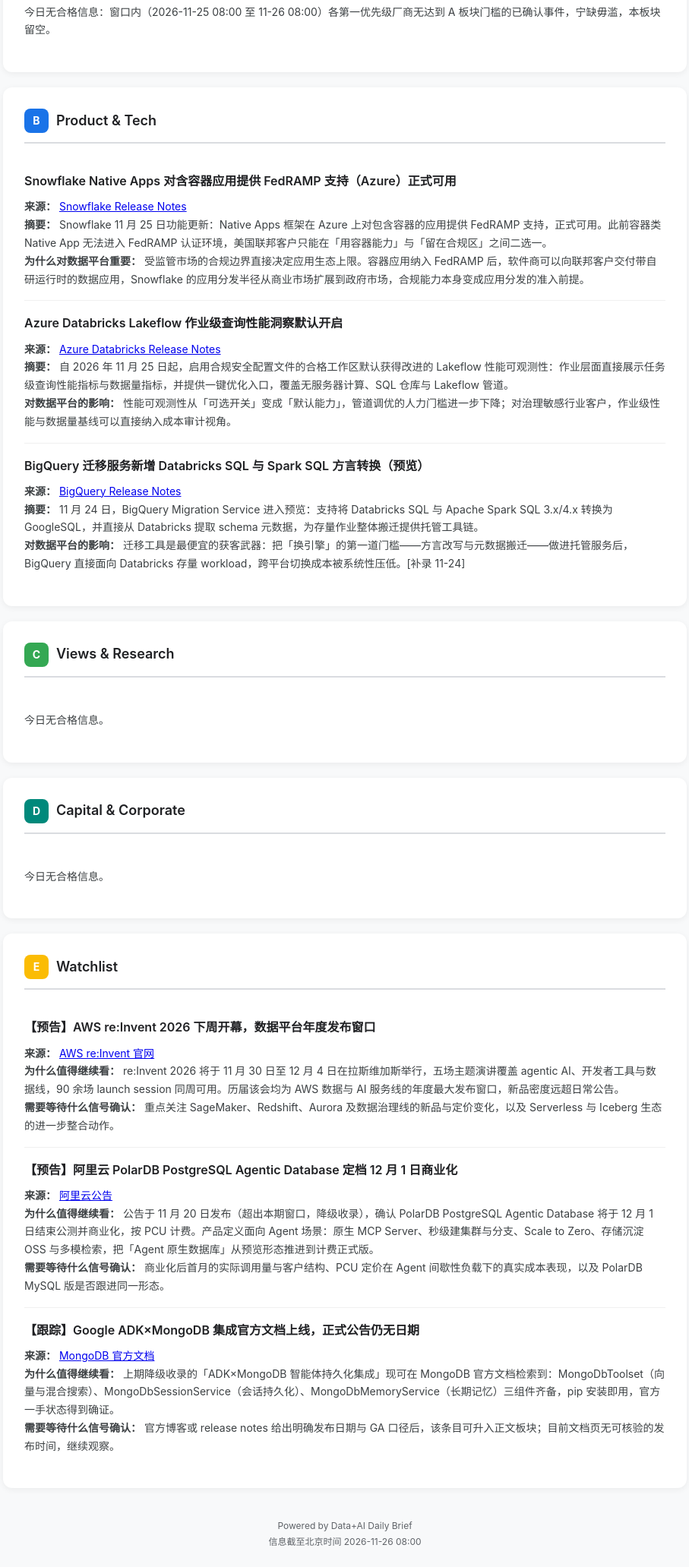
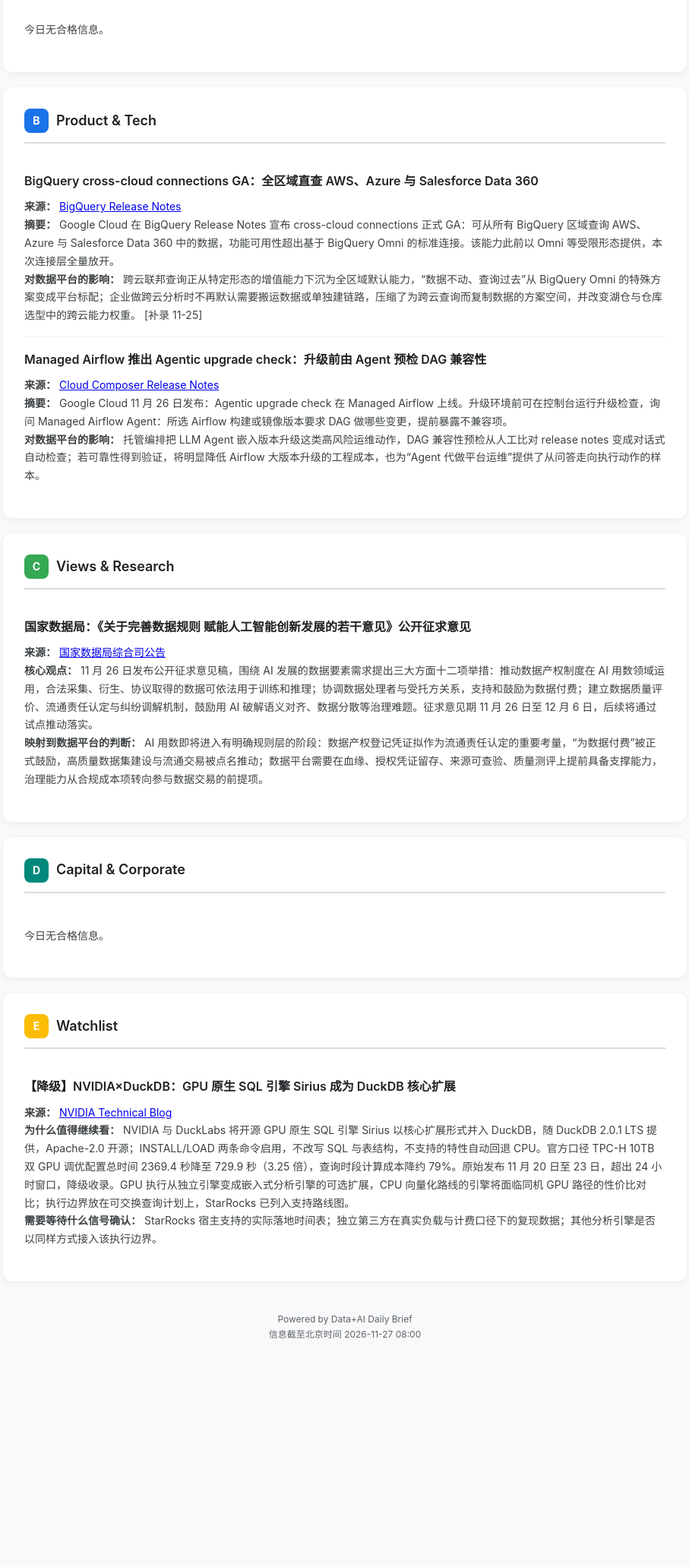
Before and after one commit to haiyangchenbj/data-ai-daily, a plain HTML site: page index.html in a window 1280 px wide. Shown: the part 601-2664 px from the top of the page at 76% size, without its empty margins (186-1093 px from the left). After the commit the page ends 2409 px from the top, so only its background shows below. Drawn offline with Linux system fonts and the light colour scheme.

Commit message:
Deploy: Data+AI daily report 2026-11-27

```diff
--- a/index.html
+++ b/index.html
@@ -3,7 +3,7 @@
 <head>
 <meta charset="UTF-8">
 <meta name="viewport" content="width=device-width, initial-scale=1.0">
-<title>Data+AI 全球日报 | 2026-11-26</title>
+<title>Data+AI 全球日报 | 2026-11-27</title>
 <style>
   :root {
     --primary: #1a73e8;
@@ -162,7 +162,7 @@
 
   <div class="header">
     <h1>📊 Data+AI 全球日报</h1>
-    <div class="date">2026-11-26 · 严格只包含过去24小时信息</div>
+    <div class="date">2026-11-27 · 严格只包含过去24小时信息</div>
   </div>
 
   <!-- 根据实际日报内容填充以下模板 -->
@@ -170,12 +170,12 @@
   <div class="summary-box">
     <h2>🔥 今日最重要的3个变化</h2>
     <ol>
-      <li>数据库开始把智能体当一等公民，原生形态走向计费产品。</li>
-      <li>合规成为数据平台应用生态前提，受监管市场门槛继续抬高。</li>
-      <li>迁移工具持续加码，平台竞争从功能对标转向存量负载争夺。</li>
+      <li>跨云联邦查询成为全区域默认能力，跨云孤岛的查询边界在松动</li>
+      <li>编排平台把智能体嵌进升级与运维动作，从回答问题走向代做检查</li>
+      <li>数据要素规则开始为AI用数定价定责，治理进入实操条款阶段</li>
     </ol>
     <div class="verdict">
-      <strong>总判断：</strong>窗口内信号密度低，但两条主线清晰：数据库正在把智能体当一等公民重写接口与计费形态，合规与可观测性加速内化为平台默认能力；头部云厂商年度大会下周开幕，数据平台新品大概率集中释放，短期宜少动、会后集中评估。
+      <strong>总判断：</strong>窗口内发布动作偏薄，但三条线同向：跨云查询下沉为默认能力，Agent 进入平台运维链路，政策把 AI 用数的产权、付费与责任写成可执行条款。数据平台的竞争正从存算性能转向查询可达范围、运维自动化深度与用数合规支撑，投入重点宜转向这三处。
     </div>
   </div>
 
@@ -188,7 +188,7 @@
     <div class="item">
     <h3></h3>
 
-    <div class="body">今日无合格信息：窗口内（2026-11-25 08:00 至 11-26 08:00）各第一优先级厂商无达到 A 板块门槛的已确认事件，宁缺毋滥，本板块留空。</div>
+    <div class="body">今日无合格信息。</div>
 </div>
   </div>
 
@@ -199,19 +199,14 @@
       <h2>Product & Tech</h2>
     </div>
     <div class="item">
-    <h3>Snowflake Native Apps 对含容器应用提供 FedRAMP 支持（Azure）正式可用</h3>
+    <h3>BigQuery cross-cloud connections GA：全区域直查 AWS、Azure 与 Salesforce Data 360</h3>
 
-    <div class="body"><b>来源：</b> <a href="https://docs.snowflake.com/release-notes/new-features">Snowflake Release Notes</a><br><b>摘要：</b> Snowflake 11 月 25 日功能更新：Native Apps 框架在 Azure 上对包含容器的应用提供 FedRAMP 支持，正式可用。此前容器类 Native App 无法进入 FedRAMP 认证环境，美国联邦客户只能在「用容器能力」与「留在合规区」之间二选一。<br><b>为什么对数据平台重要：</b> 受监管市场的合规边界直接决定应用生态上限。容器应用纳入 FedRAMP 后，软件商可以向联邦客户交付带自研运行时的数据应用，Snowflake 的应用分发半径从商业市场扩展到政府市场，合规能力本身变成应用分发的准入前提。</div>
+    <div class="body"><b>来源：</b> <a href="https://cloud.google.com/bigquery/docs/release-notes">BigQuery Release Notes</a><br><b>摘要：</b> Google Cloud 在 BigQuery Release Notes 宣布 cross-cloud connections 正式 GA：可从所有 BigQuery 区域查询 AWS、Azure 与 Salesforce Data 360 中的数据，功能可用性超出基于 BigQuery Omni 的标准连接。该能力此前以 Omni 等受限形态提供，本次连接层全量放开。<br><b>对数据平台的影响：</b> 跨云联邦查询正从特定形态的增值能力下沉为全区域默认能力，“数据不动、查询过去”从 BigQuery Omni 的特殊方案变成平台标配；企业做跨云分析时不再默认需要搬运数据或单独建链路，压缩了为跨云查询而复制数据的方案空间，并改变湖仓与仓库选型中的跨云能力权重。 [补录 11-25]</div>
 </div>
 <div class="item">
-    <h3>Azure Databricks Lakeflow 作业级查询性能洞察默认开启</h3>
+    <h3>Managed Airflow 推出 Agentic upgrade check：升级前由 Agent 预检 DAG 兼容性</h3>
 
-    <div class="body"><b>来源：</b> <a href="https://learn.microsoft.com/zh-cn/Azure/databricks/release-notes/whats-coming">Azure Databricks Release Notes</a><br><b>摘要：</b> 自 2026 年 11 月 25 日起，启用合规安全配置文件的合格工作区默认获得改进的 Lakeflow 性能可观测性：作业层面直接展示任务级查询性能指标与数据量指标，并提供一键优化入口，覆盖无服务器计算、SQL 仓库与 Lakeflow 管道。<br><b>对数据平台的影响：</b> 性能可观测性从「可选开关」变成「默认能力」，管道调优的人力门槛进一步下降；对治理敏感行业客户，作业级性能与数据量基线可以直接纳入成本审计视角。</div>
-</div>
-<div class="item">
-    <h3>BigQuery 迁移服务新增 Databricks SQL 与 Spark SQL 方言转换（预览）</h3>
-
-    <div class="body"><b>来源：</b> <a href="https://cloud.google.com/bigquery/docs/release-notes">BigQuery Release Notes</a><br><b>摘要：</b> 11 月 24 日，BigQuery Migration Service 进入预览：支持将 Databricks SQL 与 Apache Spark SQL 3.x/4.x 转换为 GoogleSQL，并直接从 Databricks 提取 schema 元数据，为存量作业整体搬迁提供托管工具链。<br><b>对数据平台的影响：</b> 迁移工具是最便宜的获客武器：把「换引擎」的第一道门槛——方言改写与元数据搬迁——做进托管服务后，BigQuery 直接面向 Databricks 存量 workload，跨平台切换成本被系统性压低。[补录 11-24]</div>
+    <div class="body"><b>来源：</b> <a href="https://cloud.google.com/composer/docs/release-notes">Cloud Composer Release Notes</a><br><b>摘要：</b> Google Cloud 11 月 26 日发布：Agentic upgrade check 在 Managed Airflow 上线。升级环境前可在控制台运行升级检查，询问 Managed Airflow Agent：所选 Airflow 构建或镜像版本要求 DAG 做哪些变更，提前暴露不兼容项。<br><b>对数据平台的影响：</b> 托管编排把 LLM Agent 嵌入版本升级这类高风险运维动作，DAG 兼容性预检从人工比对 release notes 变成对话式自动检查；若可靠性得到验证，将明显降低 Airflow 大版本升级的工程成本，也为“Agent 代做平台运维”提供了从问答走向执行动作的样本。</div>
 </div>
   </div>
 
@@ -222,9 +217,9 @@
       <h2>Views & Research</h2>
     </div>
     <div class="item">
-    <h3></h3>
+    <h3>国家数据局：《关于完善数据规则 赋能人工智能创新发展的若干意见》公开征求意见</h3>
 
-    <div class="body">今日无合格信息。</div>
+    <div class="body"><b>来源：</b> <a href="https://www.nda.gov.cn/sjj/hdjl/yjzq/yjzqform/list/index_pc.html?code=ff808081-a1d5596e-01a2-17aa8b5d-096b">国家数据局综合司公告</a><br><b>核心观点：</b> 11 月 26 日发布公开征求意见稿，围绕 AI 发展的数据要素需求提出三大方面十二项举措：推动数据产权制度在 AI 用数领域运用，合法采集、衍生、协议取得的数据可依法用于训练和推理；协调数据处理者与受托方关系，支持和鼓励为数据付费；建立数据质量评价、流通责任认定与纠纷调解机制，鼓励用 AI 破解语义对齐、数据分散等治理难题。征求意见期 11 月 26 日至 12 月 6 日，后续将通过试点推动落实。<br><b>映射到数据平台的判断：</b> AI 用数即将进入有明确规则层的阶段：数据产权登记凭证拟作为流通责任认定的重要考量，“为数据付费”被正式鼓励，高质量数据集建设与流通交易被点名推动；数据平台需要在血缘、授权凭证留存、来源可查验、质量测评上提前具备支撑能力，治理能力从合规成本项转向参与数据交易的前提项。</div>
 </div>
   </div>
 
@@ -253,25 +248,15 @@
       <h2>Watchlist</h2>
     </div>
     <div class="item">
-    <h3>【预告】AWS re:Invent 2026 下周开幕，数据平台年度发布窗口</h3>
+    <h3>【降级】NVIDIA×DuckDB：GPU 原生 SQL 引擎 Sirius 成为 DuckDB 核心扩展</h3>
 
-    <div class="body"><b>来源：</b> <a href="https://reinvent.awsevents.com">AWS re:Invent 官网</a><br><b>为什么值得继续看：</b> re:Invent 2026 将于 11 月 30 日至 12 月 4 日在拉斯维加斯举行，五场主题演讲覆盖 agentic AI、开发者工具与数据线，90 余场 launch session 同周可用。历届该会均为 AWS 数据与 AI 服务线的年度最大发布窗口，新品密度远超日常公告。<br><b>需要等待什么信号确认：</b> 重点关注 SageMaker、Redshift、Aurora 及数据治理线的新品与定价变化，以及 Serverless 与 Iceberg 生态的进一步整合动作。</div>
-</div>
-<div class="item">
-    <h3>【预告】阿里云 PolarDB PostgreSQL Agentic Database 定档 12 月 1 日商业化</h3>
-
-    <div class="body"><b>来源：</b> <a href="https://help.aliyun.com/document_detail/3064560.html">阿里云公告</a><br><b>为什么值得继续看：</b> 公告于 11 月 20 日发布（超出本期窗口，降级收录），确认 PolarDB PostgreSQL Agentic Database 将于 12 月 1 日结束公测并商业化，按 PCU 计费。产品定义面向 Agent 场景：原生 MCP Server、秒级建集群与分支、Scale to Zero、存储沉淀 OSS 与多模检索，把「Agent 原生数据库」从预览形态推进到计费正式版。<br><b>需要等待什么信号确认：</b> 商业化后首月的实际调用量与客户结构、PCU 定价在 Agent 间歇性负载下的真实成本表现，以及 PolarDB MySQL 版是否跟进同一形态。</div>
-</div>
-<div class="item">
-    <h3>【跟踪】Google ADK×MongoDB 集成官方文档上线，正式公告仍无日期</h3>
-
-    <div class="body"><b>来源：</b> <a href="https://dochub.mongodb.org/docs/atlas/ai-integrations/google-adk">MongoDB 官方文档</a><br><b>为什么值得继续看：</b> 上期降级收录的「ADK×MongoDB 智能体持久化集成」现可在 MongoDB 官方文档检索到：MongoDbToolset（向量与混合搜索）、MongoDbSessionService（会话持久化）、MongoDbMemoryService（长期记忆）三组件齐备，pip 安装即用，官方一手状态得到确证。<br><b>需要等待什么信号确认：</b> 官方博客或 release notes 给出明确发布日期与 GA 口径后，该条目可升入正文板块；目前文档页无可核验的发布时间，继续观察。</div>
+    <div class="body"><b>来源：</b> <a href="https://developer.nvidia.com/blog/get-started-with-gpu-accelerated-duckdb-analytics-using-the-sirius-core-extension/">NVIDIA Technical Blog</a><br><b>为什么值得继续看：</b> NVIDIA 与 DuckLabs 将开源 GPU 原生 SQL 引擎 Sirius 以核心扩展形式并入 DuckDB，随 DuckDB 2.0.1 LTS 提供，Apache-2.0 开源；INSTALL/LOAD 两条命令启用，不改写 SQL 与表结构，不支持的特性自动回退 CPU。官方口径 TPC-H 10TB 双 GPU 调优配置总时间 2369.4 秒降至 729.9 秒（3.25 倍），查询时段计算成本降约 79%。原始发布 11 月 20 日至 23 日，超出 24 小时窗口，降级收录。GPU 执行从独立引擎变成嵌入式分析引擎的可选扩展，CPU 向量化路线的引擎将面临同机 GPU 路径的性价比对比；执行边界放在可交换查询计划上，StarRocks 已列入支持路线图。<br><b>需要等待什么信号确认：</b> StarRocks 宿主支持的实际落地时间表；独立第三方在真实负载与计费口径下的复现数据；其他分析引擎是否以同样方式接入该执行边界。</div>
 </div>
   </div>
 
   <div class="footer">
     <p>Powered by Data+AI Daily Brief</p>
-    <p>信息截至北京时间 2026-11-26 08:00</p>
+    <p>信息截至北京时间 2026-11-27 08:00</p>
   </div>
 
 </div>
```
